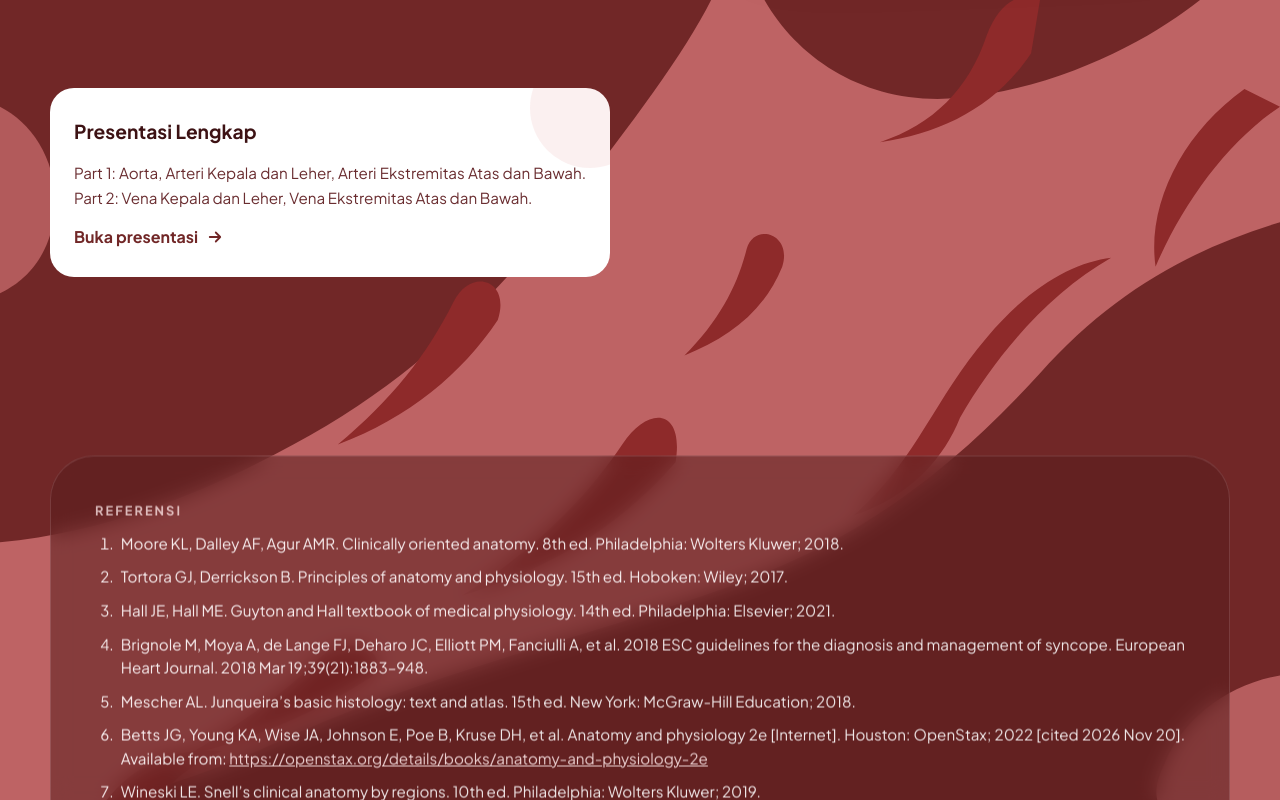
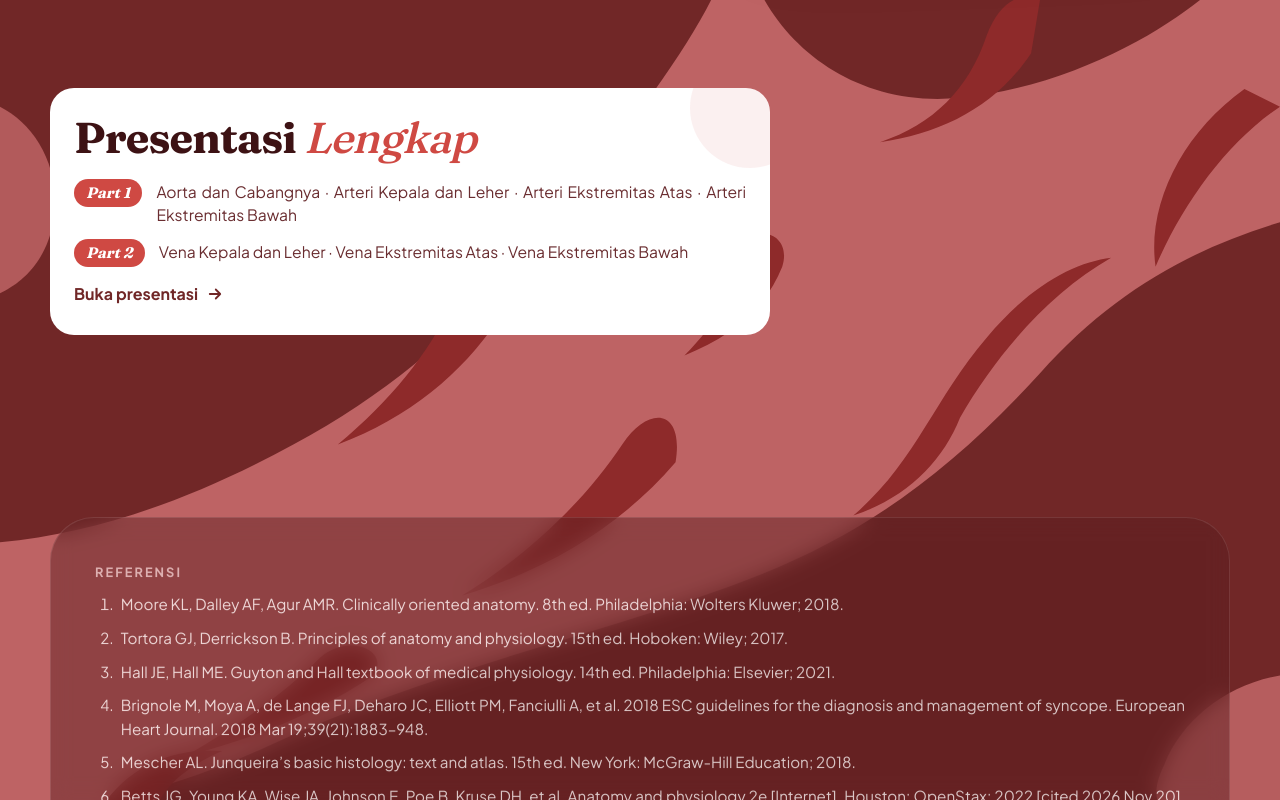
Before and after one commit to sweetlylayadi38-bit/PBL-1-Kardiovaskular, a plain HTML site: page index.html in a window 1280 px wide. Both pictures are taken after a click on the link "Mulai Presentasi". Shown: the part 686-1486 px from the top of the page. Drawn offline with Linux system fonts and the light colour scheme.

Commit message:
Percantik tipografi kartu Presentasi Lengkap
Co-Authored-By: Claude Opus 5.5 <noreply@anthropic.com>
Claude-Session: https://claude.ai/code/session_0141P8ygymwRV4XLrJo5uBkD

```diff
--- a/index.html
+++ b/index.html
@@ -167,8 +167,13 @@
   .refs{padding-left:1.4em;display:grid;gap:10px;font-size:.95rem;line-height:1.55}
   .refs li{text-align:justify;hyphens:auto;padding-left:.3em}
   .refs a{color:var(--blush);word-break:break-all}
-  .grid.single{grid-template-columns:minmax(0,560px)}
+  .grid.single{grid-template-columns:minmax(0,720px)}
   .grid.single .tile{min-height:0}
+  .tile .lux{font-family:var(--font-display);font-size:clamp(2rem,3.4vw,2.7rem);font-weight:700;line-height:1.02;letter-spacing:-.02em;color:var(--ink)}
+  .tile .lux em{font-style:italic;font-weight:500;color:var(--heart)}
+  .parts{display:grid;gap:12px;margin-top:4px}
+  .parts p{display:grid;grid-template-columns:auto 1fr;gap:14px;align-items:baseline;color:#6a2d30;font-size:.98rem;line-height:1.5}
+  .parts b{font-family:var(--font-display);font-style:italic;font-weight:700;font-size:.95rem;color:#fff;background:var(--heart);padding:3px 12px;border-radius:999px;white-space:nowrap}
 </style>
 </head>
 <body>
@@ -226,8 +231,11 @@
     <div class="wrap">
       <div class="grid single">
         <a class="tile feature reveal" href="presentasi-lengkap.html">
-          <h3>Presentasi Lengkap</h3>
-          <p>Part 1: Aorta, Arteri Kepala dan Leher, Arteri Ekstremitas Atas dan Bawah. Part 2: Vena Kepala dan Leher, Vena Ekstremitas Atas dan Bawah.</p>
+          <h3 class="lux">Presentasi <em>Lengkap</em></h3>
+          <div class="parts">
+            <p><b>Part 1</b><span>Aorta dan Cabangnya · Arteri Kepala dan Leher · Arteri Ekstremitas Atas · Arteri Ekstremitas Bawah</span></p>
+            <p><b>Part 2</b><span>Vena Kepala dan Leher · Vena Ekstremitas Atas · Vena Ekstremitas Bawah</span></p>
+          </div>
           <span class="go">Buka presentasi <svg width="18" height="18" viewBox="0 0 24 24" fill="none" stroke="currentColor" stroke-width="2.4" stroke-linecap="round" stroke-linejoin="round" aria-hidden="true"><path d="M5 12h14M13 6l6 6-6 6"/></svg></span>
         </a>
       </div>
```
